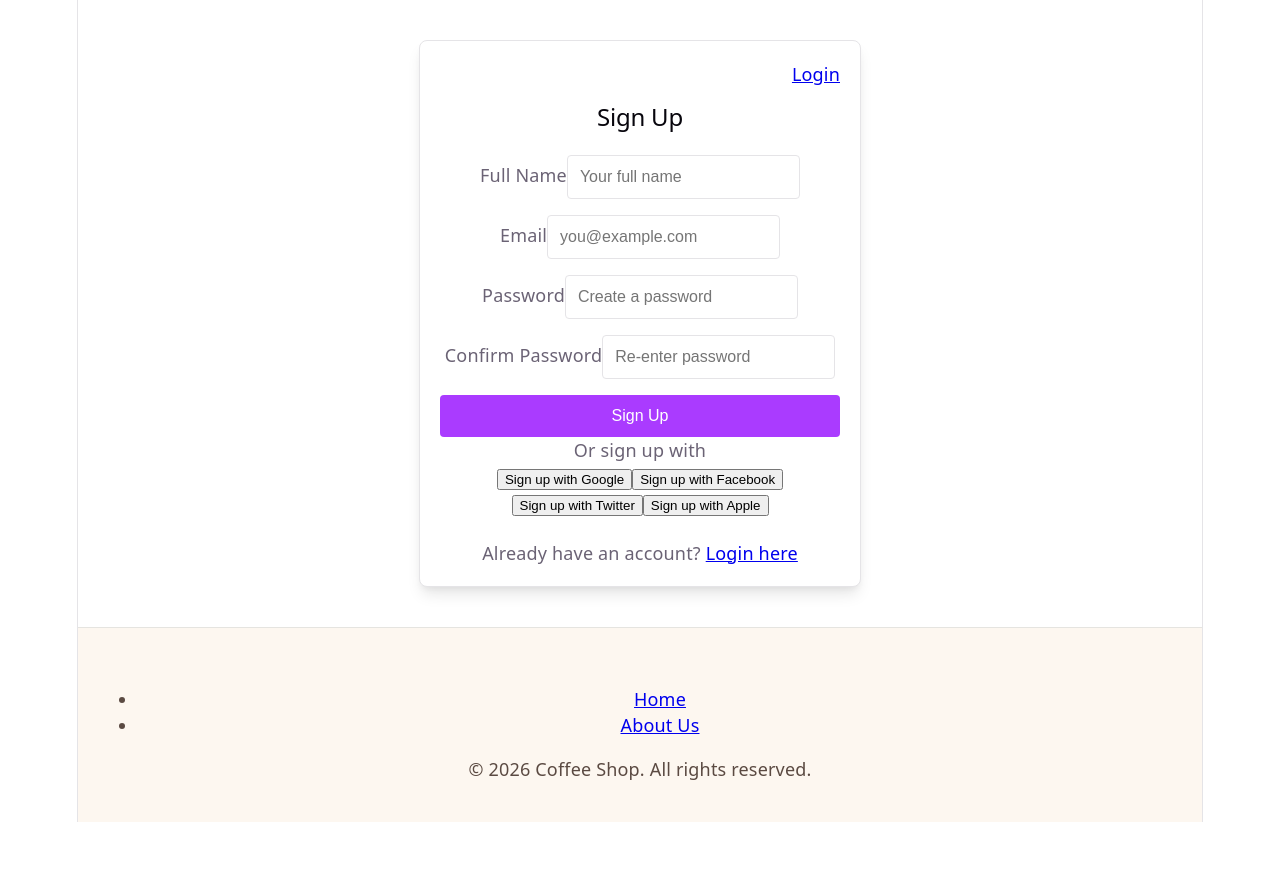
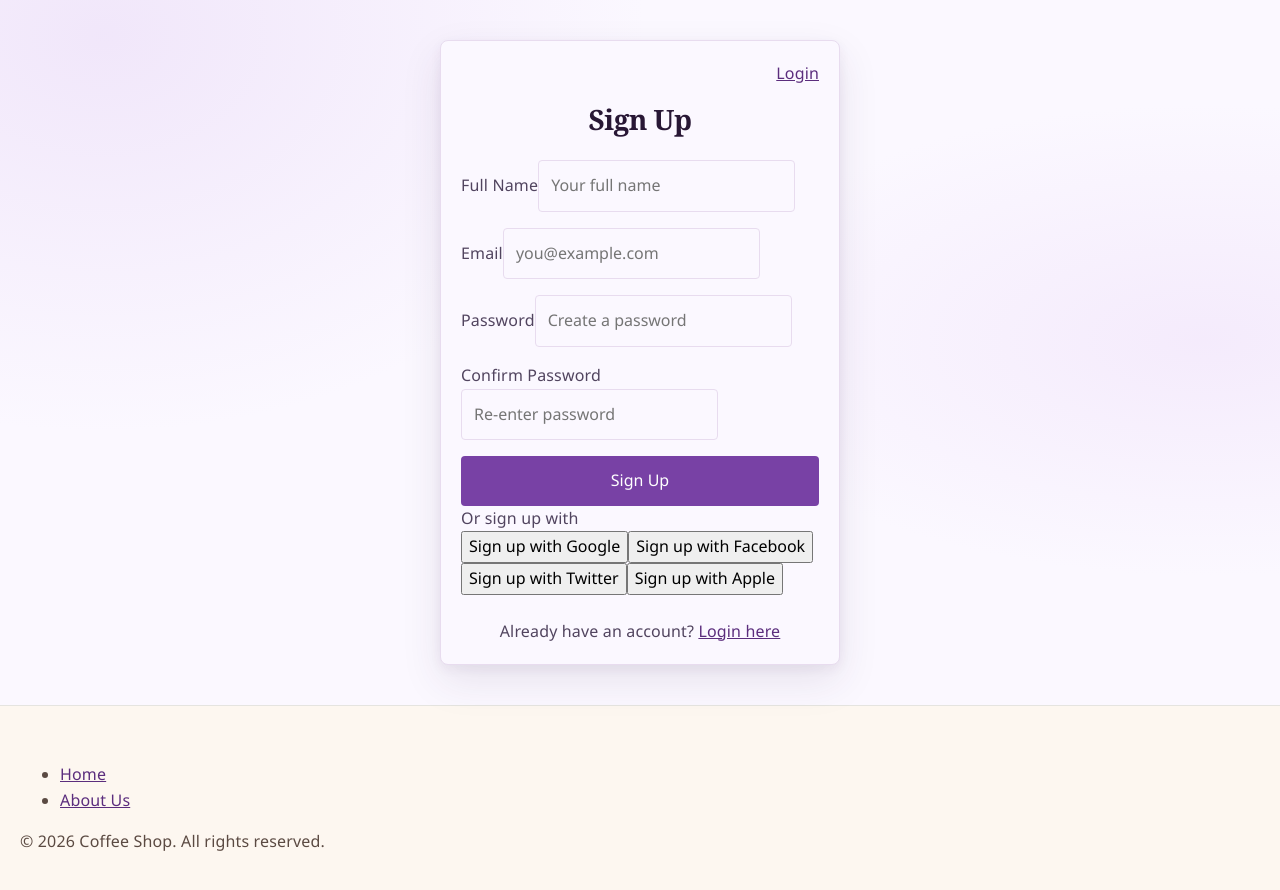
Before and after one commit to kabilhussain/N8NTestProject, a React (Vite) app in the folder my-react-app/: page /signup in a window 1280 px wide. Shown: the top 890 px of the page. Before the commit the page ends 822 px from the top, so only its background shows below. Built offline with nearby package versions, Linux system fonts and the light colour scheme.

Commit message:
feat: Sets the site-wide lavender and deep-plum color palett (#14)

```diff
--- a/my-react-app/src/index.css
+++ b/my-react-app/src/index.css
@@ -1,111 +1,182 @@
 :root {
-  --text: #6b6375;
-  --text-h: #08060d;
-  --bg: #fff;
-  --border: #e5e4e7;
-  --code-bg: #f4f3ec;
-  --accent: #aa3bff;
-  --accent-bg: rgba(170, 59, 255, 0.1);
-  --accent-border: rgba(170, 59, 255, 0.5);
-  --social-bg: rgba(244, 243, 236, 0.5);
+  color-scheme: light;
+  --text: #51445f;
+  --text-h: #281735;
+  --bg: #fbf8ff;
+  --surface: #fff;
+  --surface-soft: #f3ebfb;
+  --border: #e8dcef;
+  --code-bg: #f1eafa;
+  --accent: #7841a5;
+  --accent-strong: #5b2d7d;
+  --accent-bg: rgba(120, 65, 165, 0.1);
+  --accent-border: rgba(120, 65, 165, 0.38);
+  --social-bg: rgba(243, 235, 251, 0.72);
   --shadow:
-    rgba(0, 0, 0, 0.1) 0 10px 15px -3px, rgba(0, 0, 0, 0.05) 0 4px 6px -2px;
+    0 16px 40px rgba(61, 35, 79, 0.1),
+    0 4px 12px rgba(61, 35, 79, 0.06);
 
-  --sans: system-ui, 'Segoe UI', Roboto, sans-serif;
-  --heading: system-ui, 'Segoe UI', Roboto, sans-serif;
+  --sans: "Segoe UI", Roboto, Arial, sans-serif;
+  --heading: Georgia, "Times New Roman", serif;
   --mono: ui-monospace, Consolas, monospace;
 
-  font: 18px/145% var(--sans);
-  letter-spacing: 0.18px;
-  color-scheme: light dark;
+  font: 16px/1.6 var(--sans);
+  letter-spacing: 0.01em;
   color: var(--text);
   background: var(--bg);
   font-synthesis: none;
   text-rendering: optimizeLegibility;
   -webkit-font-smoothing: antialiased;
   -moz-osx-font-smoothing: grayscale;
-
-  @media (max-width: 1024px) {
-    font-size: 16px;
-  }
 }
 
-@media (prefers-color-scheme: dark) {
-  :root {
-    --text: #9ca3af;
-    --text-h: #f3f4f6;
-    --bg: #16171d;
-    --border: #2e303a;
-    --code-bg: #1f2028;
-    --accent: #c084fc;
-    --accent-bg: rgba(192, 132, 252, 0.15);
-    --accent-border: rgba(192, 132, 252, 0.5);
-    --social-bg: rgba(47, 48, 58, 0.5);
-    --shadow:
-      rgba(0, 0, 0, 0.4) 0 10px 15px -3px, rgba(0, 0, 0, 0.25) 0 4px 6px -2px;
-  }
+*,
+*::before,
+*::after {
+  box-sizing: border-box;
+}
 
-  #social .button-icon {
-    filter: invert(1) brightness(2);
-  }
+html {
+  min-width: 320px;
+  scroll-behavior: smooth;
 }
 
 body {
+  min-width: 320px;
+  min-height: 100vh;
   margin: 0;
+  background:
+    radial-gradient(ellipse at 8% 4%, rgba(221, 197, 241, 0.34), transparent 34rem),
+    radial-gradient(ellipse at 94% 38%, rgba(238, 222, 249, 0.5), transparent 32rem),
+    var(--bg);
 }
 
 #root {
-  width: 1126px;
-  max-width: 100%;
+  width: 100%;
+  min-height: 100svh;
   margin: 0 auto;
-  text-align: center;
-  border-inline: 1px solid var(--border);
-  min-height: 100svh;
   display: flex;
   flex-direction: column;
-  box-sizing: border-box;
 }
 
 h1,
-h2 {
+h2,
+h3,
+h4 {
+  color: var(--text-h);
   font-family: var(--heading);
-  font-weight: 500;
-  color: var(--text-h);
+  font-weight: 600;
 }
 
 h1 {
-  font-size: 56px;
-  letter-spacing: -1.68px;
   margin: 32px 0;
-  @media (max-width: 1024px) {
-    font-size: 36px;
-    margin: 20px 0;
-  }
+  font-size: clamp(2.5rem, 6vw, 4.5rem);
+  line-height: 1.08;
+  letter-spacing: -0.04em;
 }
+
 h2 {
-  font-size: 24px;
-  line-height: 118%;
-  letter-spacing: -0.24px;
   margin: 0 0 8px;
-  @media (max-width: 1024px) {
-    font-size: 20px;
-  }
+  font-size: clamp(1.35rem, 2.5vw, 1.75rem);
+  line-height: 1.2;
+  letter-spacing: -0.02em;
 }
+
 p {
   margin: 0;
 }
 
+a {
+  color: var(--accent-strong);
+}
+
+button,
+input,
+textarea,
+select {
+  font: inherit;
+}
+
+img,
+svg {
+  max-width: 100%;
+}
+
 code,
 .counter {
+  display: inline-flex;
+  border-radius: 6px;
+  color: var(--text-h);
   font-family: var(--mono);
-  display: inline-flex;
-  border-radius: 4px;
-  color: var(--text-h);
 }
 
 code {
-  font-size: 15px;
-  line-height: 135%;
   padding: 4px 8px;
   background: var(--code-bg);
+  font-size: 0.875rem;
+  line-height: 1.35;
 }
+
+.counter {
+  margin-bottom: 24px;
+  padding: 5px 10px;
+  border: 2px solid transparent;
+  background: var(--accent-bg);
+  color: var(--accent-strong);
+  font-size: 16px;
+  transition: border-color 180ms ease, transform 180ms ease;
+}
+
+.counter:hover {
+  border-color: var(--accent-border);
+  transform: translateY(-1px);
+}
+
+.counter:focus-visible,
+button:focus-visible,
+a:focus-visible {
+  outline: 3px solid rgba(120, 65, 165, 0.45);
+  outline-offset: 3px;
+}
+
+/* Reusable gentle motion for decorative coffee-cup artwork. */
+.coffee-cup-float {
+  animation: coffee-cup-float 4.5s ease-in-out infinite;
+  transform-origin: center;
+}
+
+@keyframes coffee-cup-float {
+  0%,
+  100% {
+    transform: translateY(0) rotate(-2deg);
+  }
+
+  50% {
+    transform: translateY(-12px) rotate(2deg);
+  }
+}
+
+@media (max-width: 1024px) {
+  :root {
+    font-size: 15px;
+  }
+
+  h1 {
+    margin: 20px 0;
+  }
+}
+
+@media (prefers-reduced-motion: reduce) {
+  html {
+    scroll-behavior: auto;
+  }
+
+  *,
+  *::before,
+  *::after {
+    animation-duration: 0.01ms !important;
+    animation-iteration-count: 1 !important;
+    scroll-behavior: auto !important;
+    transition-duration: 0.01ms !important;
+  }
+}
```
